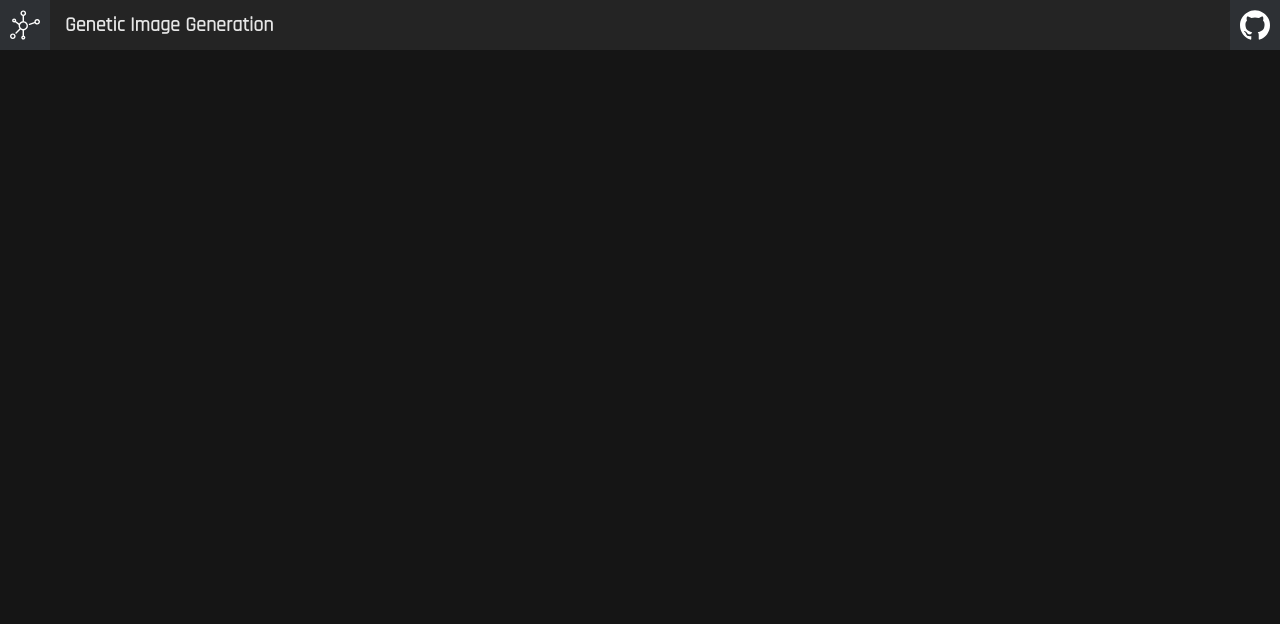
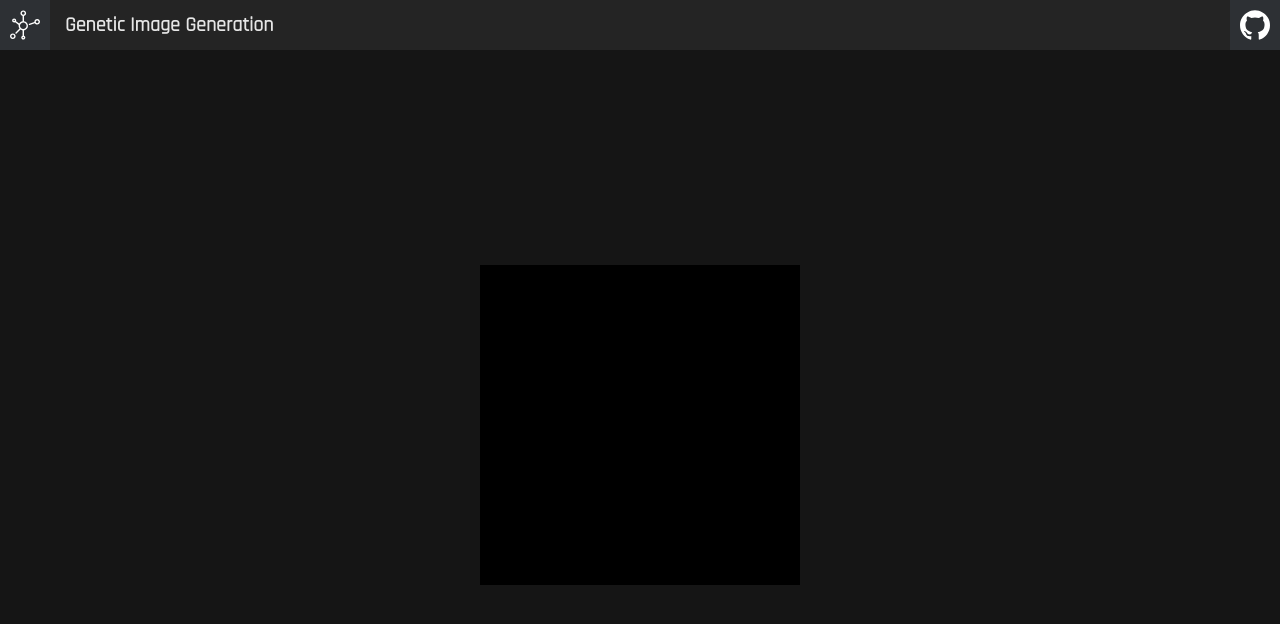
Before and after one commit to marklai1998/genetic-image-generation, a React (Create React App) app: page / in a window 1280 px wide. Shown: the top 624 px of the page. Built offline with nearby package versions, Linux system fonts and the light colour scheme.

Commit message:
feat: resizable main canvas

```diff
--- a/package.json
+++ b/package.json
@@ -3,6 +3,7 @@
   "version": "0.1.0",
   "private": true,
   "dependencies": {
+    "ramda": "^0.27.1",
     "react": "^17.0.2",
     "react-dom": "^17.0.2",
     "react-scripts": "4.0.3",
@@ -37,6 +38,7 @@
   "devDependencies": {
     "@types/jest": "^26.0.15",
     "@types/node": "^12.0.0",
+    "@types/ramda": "^0.27.40",
     "@types/react": "^17.0.0",
     "@types/react-dom": "^17.0.0",
     "@types/styled-components": "^5.1.9"
--- a/src/App.tsx
+++ b/src/App.tsx
@@ -1,13 +1,27 @@
-import React from "react";
+import React, { useEffect, useRef } from "react";
 import styled, { createGlobalStyle } from "styled-components";
 import { Header } from "./components/Header";
+import { useMeasure } from "react-use";
 
 export const App = () => {
+  const [containerRef, { width, height }] = useMeasure<HTMLDivElement>();
+  const canvasRef = useRef<HTMLCanvasElement>(null);
+
+  // Canvas resize
+  useEffect(() => {
+    const canvas = canvasRef.current;
+    if (!canvas) return;
+    const lowestDimension = Math.min(width, height, 320);
+    canvas.width = lowestDimension;
+    canvas.height = lowestDimension;
+  }, [width, height]);
+
   return (
     <>
       <GlobalStyle />
       <Header />
-      <Content>
+      <Content ref={containerRef}>
+        <Canvas ref={canvasRef} />
       </Content>
     </>
   );
@@ -38,4 +52,9 @@ const Content = styled.div`
   display: flex;
   align-items: center;
   justify-content: center;
+  overflow: auto;
 `;
+
+const Canvas = styled.canvas`
+  background-color: #000000;
+`;
```
Also changed, not shown: 1 other file (tests, documents, lock files or other folders).
